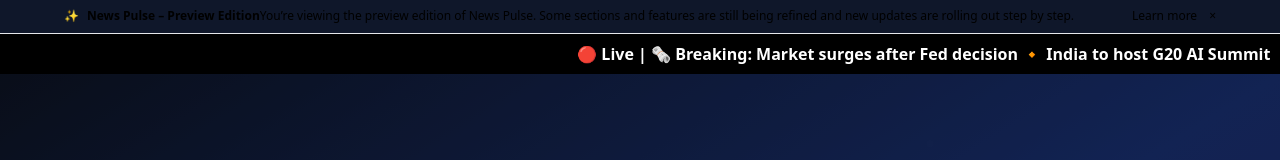
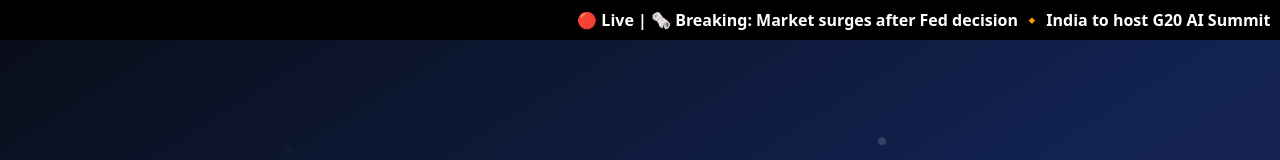
Before and after one commit to create-newspulse/newspulse-frontend-live, a Next.js app: page / in a window 1280 px wide. Shown: the top 160 px of the page. Built offline with nearby package versions, Linux system fonts and the light colour scheme; no server answers.

Commit message:
Revert: remove AnnouncementBar component and tsconfig src includes; keep Community Reporter changes

```diff
--- a/pages/_app.tsx
+++ b/pages/_app.tsx
@@ -7,7 +7,6 @@ import { ThemeProvider } from '../utils/ThemeContext';
 import '../styles/globals.css';
 import i18n from '../lib/i18n';
 import { I18nextProvider } from 'react-i18next';
-import AnnouncementBar from '../src/components/common/AnnouncementBar';
 
 function MyApp({ Component, pageProps }) {
   const router = useRouter();
@@ -62,12 +61,6 @@ function MyApp({ Component, pageProps }) {
       <ThemeProvider>
         <LanguageProvider>
           <I18nextProvider i18n={i18n}>
-            {/* Global preview announcement (exclude admin-like routes if added later) */}
-            {(() => {
-              const path = router.pathname;
-              const hide = path.startsWith('/admin') || path.startsWith('/internal');
-              return hide ? null : <AnnouncementBar />;
-            })()}
             <Component {...pageProps} />
           </I18nextProvider>
         </LanguageProvider>
--- a/src/components/common/AnnouncementBar.tsx
+++ /dev/null
@@ -1,69 +0,0 @@
-import React, { useEffect, useState } from 'react';
-import Link from 'next/link';
-
-export type AnnouncementBarProps = {
-  className?: string;
-};
-
-// LocalStorage key for dismissal persistence
-const DISMISS_KEY = 'np_preview_notice_dismissed_v1';
-
-const AnnouncementBar: React.FC<AnnouncementBarProps> = ({ className }) => {
-  const [dismissed, setDismissed] = useState<boolean>(false);
-  const [mounted, setMounted] = useState(false);
-
-  useEffect(() => {
-    // Client-side check for persisted dismissal
-    try {
-      const v = localStorage.getItem(DISMISS_KEY);
-      if (v === '1') setDismissed(true);
-    } catch {}
-    setMounted(true);
-  }, []);
-
-  const handleClose = () => {
-    setDismissed(true);
-    try { localStorage.setItem(DISMISS_KEY, '1'); } catch {}
-  };
-
-  if (!mounted) {
-    // Avoid SSR hydration mismatch; render placeholder height if needed
-    return <div className="h-0" aria-hidden="true" />;
-  }
-  if (dismissed) return null;
-
-  return (
-    <section
-      role="status"
-      aria-label="Site announcement"
-      className={`w-full border-b border-slate-800/60 bg-slate-900 text-slate-50 backdrop-blur px-4 py-2 text-xs sm:text-sm ${className || ''}`}
-    >
-      <div className="mx-auto max-w-6xl flex items-start sm:items-center gap-3">
-        <div className="flex flex-1 flex-col gap-1 sm:flex-row sm:items-center sm:gap-2 leading-snug">
-          <div className="font-semibold flex items-center gap-2">
-            <span aria-hidden="true">✨</span>
-            <span>News Pulse – Preview Edition</span>
-          </div>
-          <p className="text-[11px] sm:text-xs md:text-sm text-slate-200">
-            You’re viewing the preview edition of News Pulse. Some sections and features are still being refined and new updates are rolling out step by step.
-          </p>
-        </div>
-        <div className="flex items-center gap-3 pl-2">
-          <Link href="/about" className="text-[11px] font-medium underline-offset-2 hover:underline text-sky-300">
-            Learn more
-          </Link>
-          <button
-            type="button"
-            onClick={handleClose}
-            aria-label="Dismiss announcement"
-            className="rounded-full p-1 text-slate-300 hover:bg-slate-800 hover:text-white focus:outline-none focus-visible:ring-2 focus-visible:ring-sky-400"
-          >
-            <span aria-hidden="true">×</span>
-          </button>
-        </div>
-      </div>
-    </section>
-  );
-};
-
-export default AnnouncementBar;
--- a/tsconfig.json
+++ b/tsconfig.json
@@ -30,9 +30,7 @@
     "utils/**/*.ts",
     "utils/**/*.tsx",
     "hooks/**/*.ts",
-    "hooks/**/*.tsx",
-    "src/**/*.ts",
-    "src/**/*.tsx"
+    "hooks/**/*.tsx"
   ],
   "exclude": [
     "node_modules",
```
